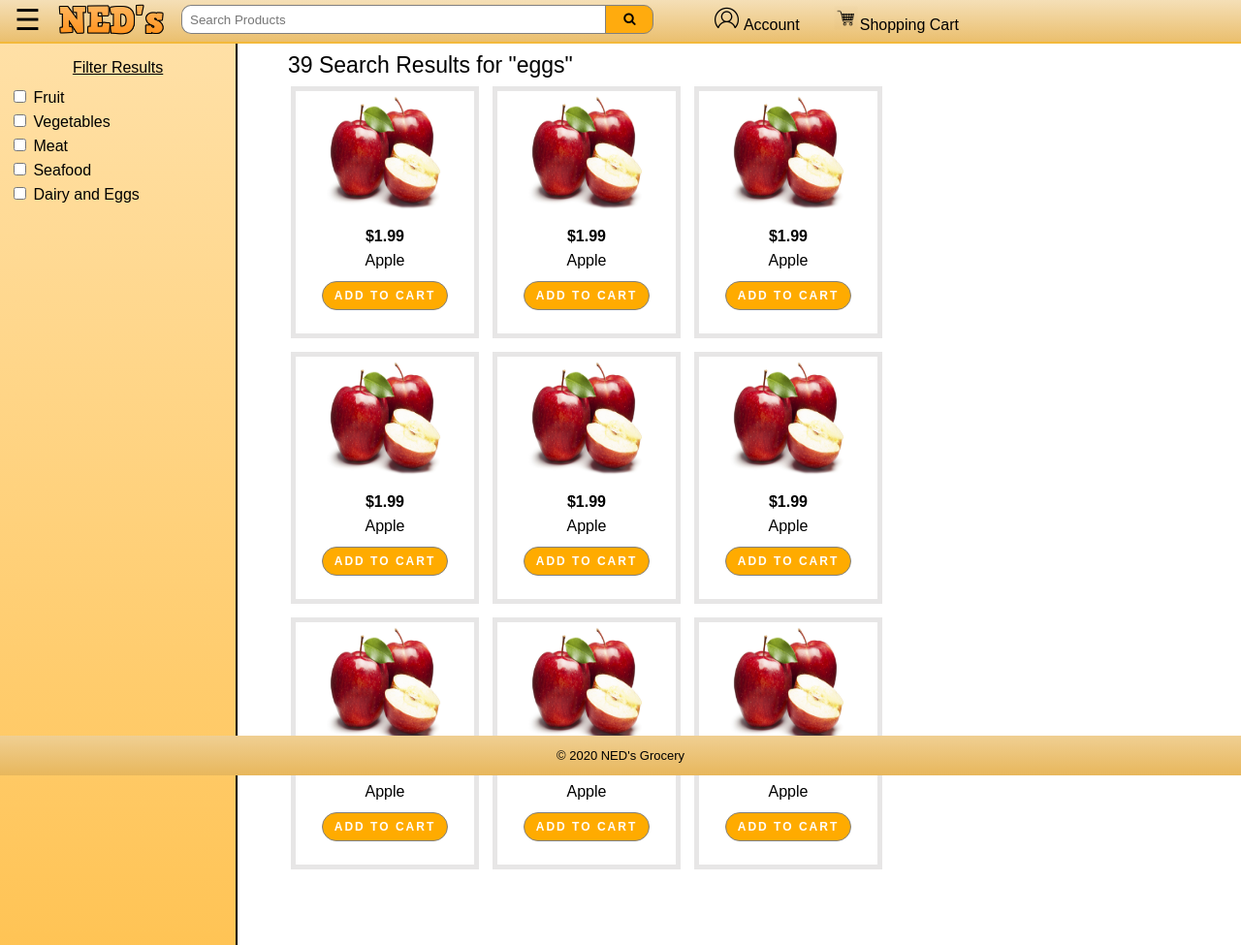
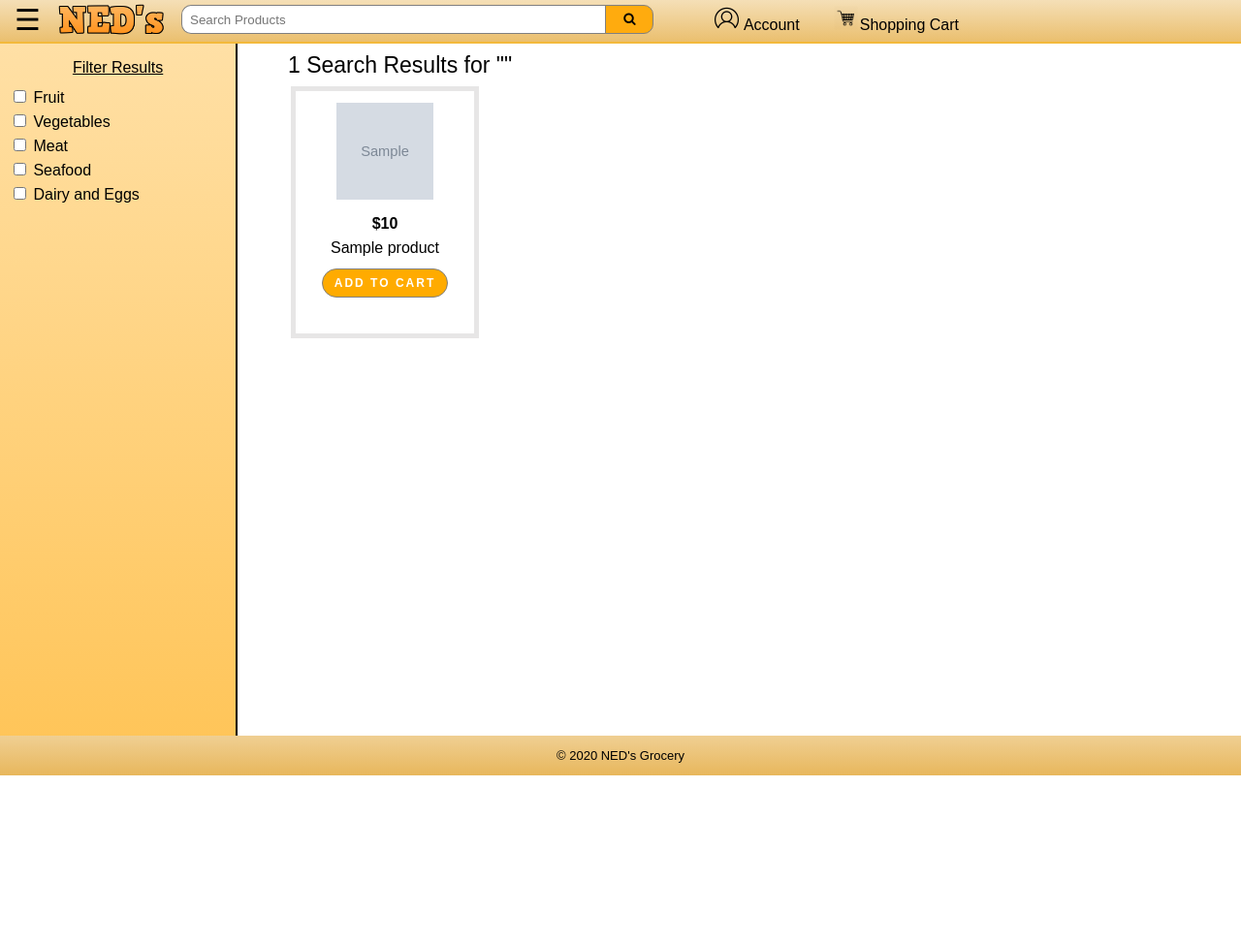
Before and after one commit to davidseeler/GroceryEcommerce, a PHP site: page /search.php in a window 1280 px wide. Shown: the whole page at 97% size. After the commit the page ends 800 px from the top, so only its background shows below. Run offline with PHP 8.4, Linux system fonts and the light colour scheme; tables that the repository leaves empty hold one stand-in row (values such as "Sample post"); grey boxes marked "Sample" are stand-in pictures; some libraries are stand-ins or nearby versions.

Commit message:
Implemented search functionality using database

```diff
--- /dev/null
+++ b/database.php
@@ -0,0 +1,18 @@
+<?php
+    $dsn = 'mysql:host=localhost; dbname=GroceryStore';
+    $username = 'root';
+    $password = '';
+
+    try{
+        $db = new PDO($dsn, $username, $password);
+    }
+    catch(PDOException $e){
+        $error = $e->getMessage();
+?>
+    <p>Unable to connect to database</p>
+    <p><?php echo $error;?></p>
+
+<?php
+        exit();
+    }
+?>
--- a/populateDatabase.sql
+++ b/populateDatabase.sql
@@ -36,10 +36,10 @@ INSERT INTO Product VALUES
 (26, 'Chuck Steak', 9.60, 3, "images/chuck-steak.jpeg"),
 (27, 'Back Ribs', 17.57, 3, "images/back-ribs.jpg"),
 (28, 'T-Bone Steak', 11.48, 3, "images/t-bone-steak.jpg"),
-(29, 'Bottom Round Roast', 16.12, 3, "images/bottom-round-roast"),
+(29, 'Bottom Round Roast', 16.12, 3, "images/bottom-round-roast.png"),
 (30, 'Pork Chops', 10.77, 3, "images/pork-chops"),
 (31, 'Tilapia', 5.99, 4, "images/tilapia.jpg"),
-(32, 'Salmon', 6.99, 4, "images/salmon"),
+(32, 'Salmon', 6.99, 4, "images/salmon.png"),
 (33, 'Skinless Flounder Fillets', 4.49, 4, "images/skinless-flounder-fillets.jpg"),
 (34, 'Skinless Mahi Mahi', 6.99, 4, "images/skinless-mahi-mahi.jpg"),
 (35, 'Catfish Fillet', 6.99, 4, "images/catfish-fillet.jpeg"),
@@ -55,6 +55,6 @@ INSERT INTO Product VALUES
 (45, 'Mild Cheddar Cheese Bar', 6.99, 5, "images/mild-cheddar-cheese-bar.jpeg"),
 (46, 'Sharp Cheddar Cheese Bar', 6.99, 5, "images/sharp-cheddar-cheese-bar.jpeg"),
 (47, 'Whole Milk', 2.49, 5, "images/whole-milk.jpeg"),
-(48, '1% Lowfat Milk', 2.49, 5, "images/1%-lowfat-milk.jpeg"),
+(48, '1% Lowfat Milk', 2.49, 5, "images/1-lowfat-milk.jpeg"),
 (49, 'Fat Free Skim Milk', 1.79, 5, "images/fat-free-skim-milk.jpeg"),
 (50, 'Monterey Jack Cheese', 3.99, 5, "images/monterey-jack-cheese.jpg");
--- a/search.php
+++ b/search.php
@@ -1,3 +1,21 @@
+<?php
+    include('database.php');
+
+    if (!isset($_GET['search'])){
+        $search = "";
+    }
+    else{
+        $search = $_GET['search'];
+    }
+
+    $query = "SELECT count(*) FROM Product WHERE name like '%$search%'";
+    $results = $db->query($query);
+    $count = $results->fetch();
+
+    $query = "SELECT * FROM Product WHERE name like '%$search%'";
+    $results = $db->query($query);
+?>
+
 <html lang="en" id="searchHTML">
     <head>
         <meta charset="UTF-8">
@@ -21,9 +39,9 @@
                     <a href="#">Dairy and Eggs</a>
                 </div>
                 <span id="menuButton" onclick="openNav()">&#9776;</span>
-                <a href="main.php"><img id="logo" src="images/logo.png"></a>
-                <form id="searchForm">
-                    <input id="searchBar" type=text placeholder="Search Products">
+                <a href="home.php"><img id="logo" src="images/logo.png"></a>
+                <form id="searchForm" method="GET">
+                    <input id="searchBar" type=text placeholder="Search Products" name="search">
                     <button id="searchButton" type=submit><i class="fa fa-search"></i></button>
                 </form>
                 <div id="accountBox">
@@ -63,87 +81,29 @@
                 </form>
             </div>
             <div id="results">
-                <p id="resultsCount">39 Search Results for "eggs"</p>
+                <p id="resultsCount"><?php echo $count['count(*)'];?> Search Results for "<?php echo $search;?>"</p>
                 <table id="resultsTable">
                     <form>
-                        <tr>
+                        <?php
+                        $i = 0;
+                        foreach($results as $product):
+                            if ($i % 3 == 0){
+                                echo "<tr>";
+                            }
+                        ?>
                             <td>
                                 <div class="item">
-                                    <img class="itemPic" src="images/apple.jpg">
-                                    <p class="itemPrice">$1.99</p>
-                                    <p class="itemDescription">Apple</p>
+                                    <img class="itemPic" src="<?php echo $product['imgLink'];?>">
+                                    <p class="itemPrice">$<?php echo $product['price']?></p>
+                                    <p class="itemDescription"><?php echo $product['name']?></p>
                                     <button class="addToCart" type=submit>Add to Cart</button>
                                 </div>
                             </td>
-                            <td>
-                                <div class="item">
-                                    <img class="itemPic" src="images/apple.jpg">
-                                    <p class="itemPrice">$1.99</p>
-                                    <p class="itemDescription">Apple</p>
-                                    <button class="addToCart" type=submit>Add to Cart</button>
-                                </div>
-                            </td>
-                            <td>
-                                <div class="item">
-                                    <img class="itemPic" src="images/apple.jpg">
-                                    <p class="itemPrice">$1.99</p>
-                                    <p class="itemDescription">Apple</p>
-                                    <button class="addToCart" type=submit>Add to Cart</button>
-                                </div>
-                            </td>
-                        </tr>
-                        <tr>
-                            <td>
-                                <div class="item">
-                                    <img class="itemPic" src="images/apple.jpg">
-                                    <p class="itemPrice">$1.99</p>
-                                    <p class="itemDescription">Apple</p>
-                                    <button class="addToCart" type=submit>Add to Cart</button>
-                                </div>
-                            </td>
-                            <td>
-                                <div class="item">
-                                    <img class="itemPic" src="images/apple.jpg">
-                                    <p class="itemPrice">$1.99</p>
-                                    <p class="itemDescription">Apple</p>
-                                    <button class="addToCart" type=submit>Add to Cart</button>
-                                </div>
-                            </td>
-                            <td>
-                                <div class="item">
-                                    <img class="itemPic" src="images/apple.jpg">
-                                    <p class="itemPrice">$1.99</p>
-                                    <p class="itemDescription">Apple</p>
-                                    <button class="addToCart" type=submit>Add to Cart</button>
-                                </div>
-                            </td>
-                        </tr>
-                        <tr>
-                            <td>
-                                <div class="item">
-                                    <img class="itemPic" src="images/apple.jpg">
-                                    <p class="itemPrice">$1.99</p>
-                                    <p class="itemDescription">Apple</p>
-                                    <button class="addToCart" type=submit>Add to Cart</button>
-                                </div>
-                            </td>
-                            <td>
-                                <div class="item">
-                                    <img class="itemPic" src="images/apple.jpg">
-                                    <p class="itemPrice">$1.99</p>
-                                    <p class="itemDescription">Apple</p>
-                                    <button class="addToCart" type=submit>Add to Cart</button>
-                                </div>
-                            </td>
-                            <td>
-                                <div class="item">
-                                    <img class="itemPic" src="images/apple.jpg">
-                                    <p class="itemPrice">$1.99</p>
-                                    <p class="itemDescription">Apple</p>
-                                    <button class="addToCart" type=submit>Add to Cart</button>
-                                </div>
-                            </td>
-                        </tr>
+                        <?php
+                        $i++;
+                        if ($i % 3 == 0){
+                            echo "</tr>";
+                        } endforeach;?>
                     </form>
                 </table>
             </div>
--- a/style.css
+++ b/style.css
@@ -337,8 +337,9 @@ div#slider figure {
 }
 
 .itemPic{
-    height: 125px;
-    width: 125px;
+    margin-top: 12px;
+    height: 100px;
+    width: 100px;
 }
 
 .itemPrice{
@@ -347,6 +348,9 @@ div#slider figure {
 
 .itemDescription{
     margin-top: -9px;
+    white-space: nowrap;
+    overflow: hidden;
+    text-overflow: ellipsis;
 }
 
 .addToCart{
```
Also changed, not shown: 1 other file. Lines whose indentation alone changed are shown as unchanged.
